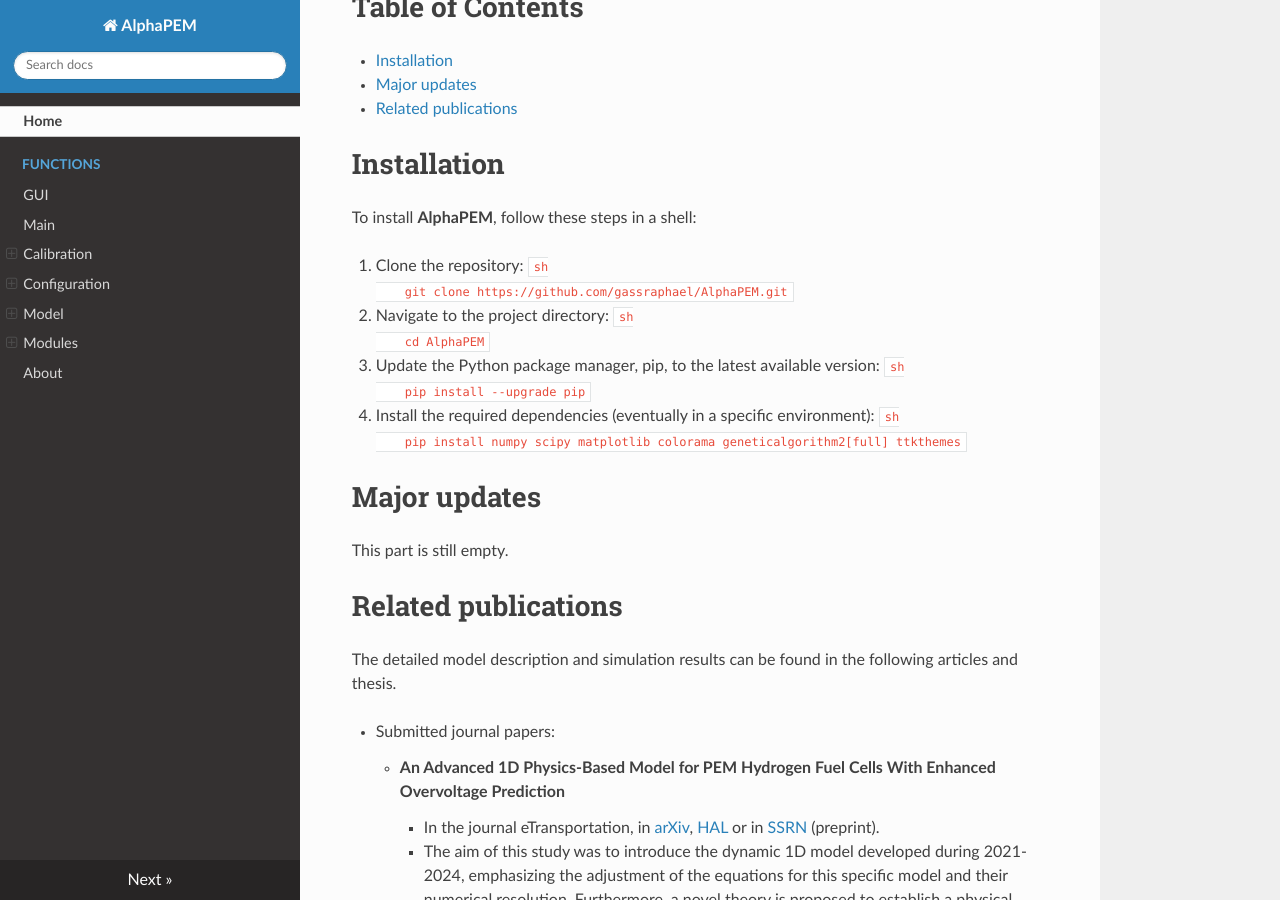
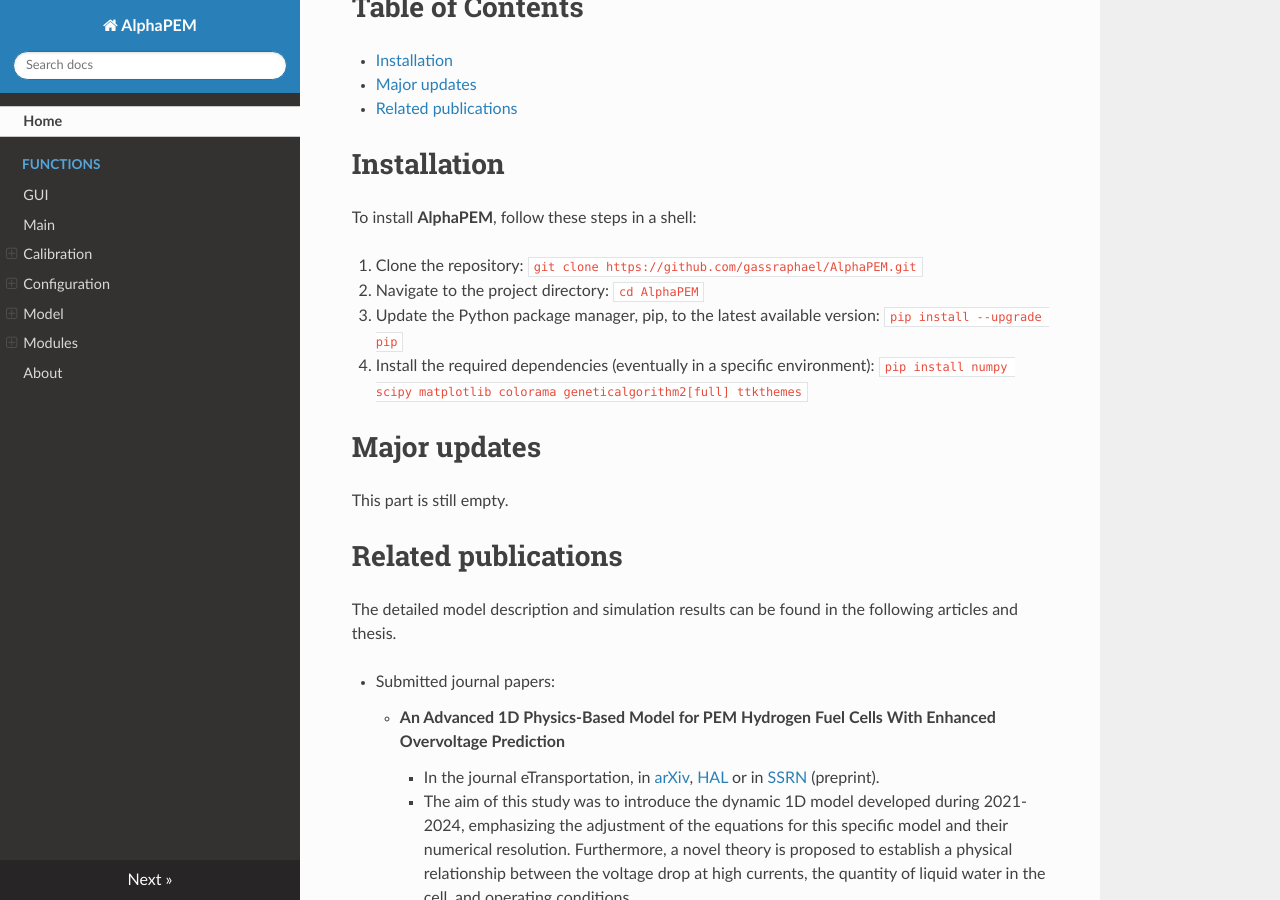
Before and after one commit to gassraphael/AlphaPEM, an MkDocs documentation site: the page built from docs/index.md, in a window 1280 px wide and 900 px high, scrolled down 436 px. Built offline with MkDocs 1.6.1, drawn with Linux system fonts in a browser that asks for light colours; nearby versions of some CDN libraries.

Commit message:
Documentation is updated

````diff
--- a/docs/index.md
+++ b/docs/index.md
@@ -19,24 +19,16 @@
 To install **AlphaPEM**, follow these steps in a shell:
 
 1. Clone the repository:
-    ```sh
-    git clone https://github.com/gassraphael/AlphaPEM.git
-    ```
+    ```git clone https://github.com/gassraphael/AlphaPEM.git```
 
 2. Navigate to the project directory:
-    ```sh
-    cd AlphaPEM
-    ```
+    ```cd AlphaPEM```
 
 3. Update the Python package manager, pip, to the latest available version:
-    ```sh
-    pip install --upgrade pip
-    ```
+    ```pip install --upgrade pip```
 
 4. Install the required dependencies (eventually in a specific environment):
-    ```sh
-    pip install numpy scipy matplotlib colorama geneticalgorithm2[full] ttkthemes
-    ```
+    ```pip install numpy scipy matplotlib colorama geneticalgorithm2[full] ttkthemes```
 
 
 # Major updates
````
